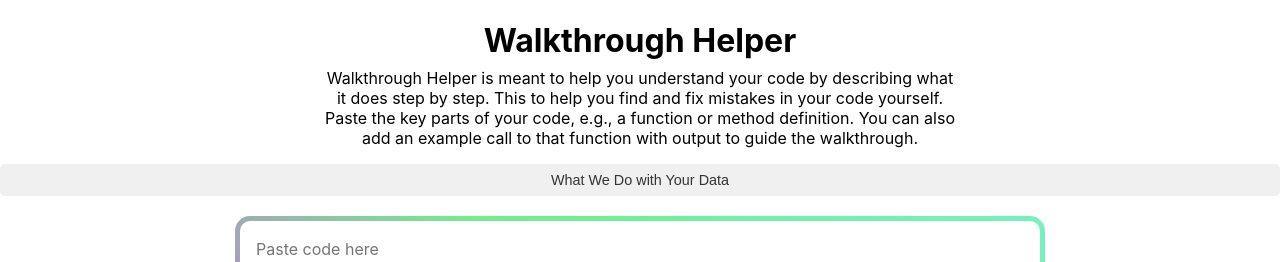
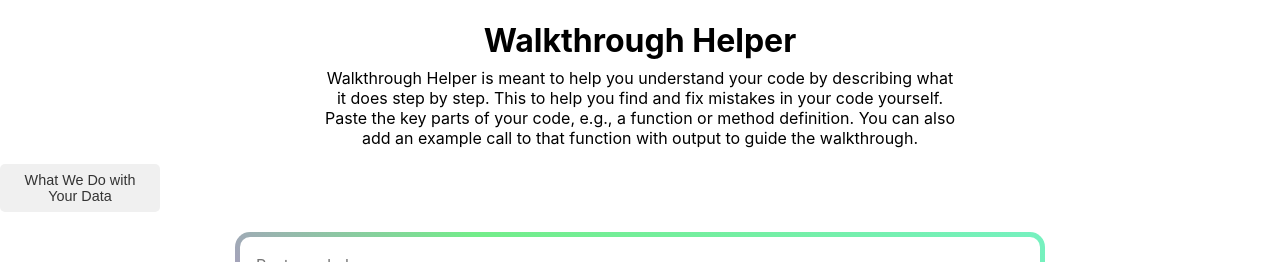
Before and after one commit to zjerath/Walkthrough-GPT, a React app: page / in a window 1280 px wide. Shown: the top 262 px of the page. Built offline with nearby package versions, Linux system fonts and the light colour scheme; the HTML template or start-up script is replaced by a standard one.

Commit message:
Update App.css

```diff
--- a/src/App.css
+++ b/src/App.css
@@ -111,6 +111,7 @@
   cursor: pointer;
   border-radius: 5px;
   margin-top: 1rem;
+  max-width: 10rem;
 }
 
 .privacyButton:hover {
```
